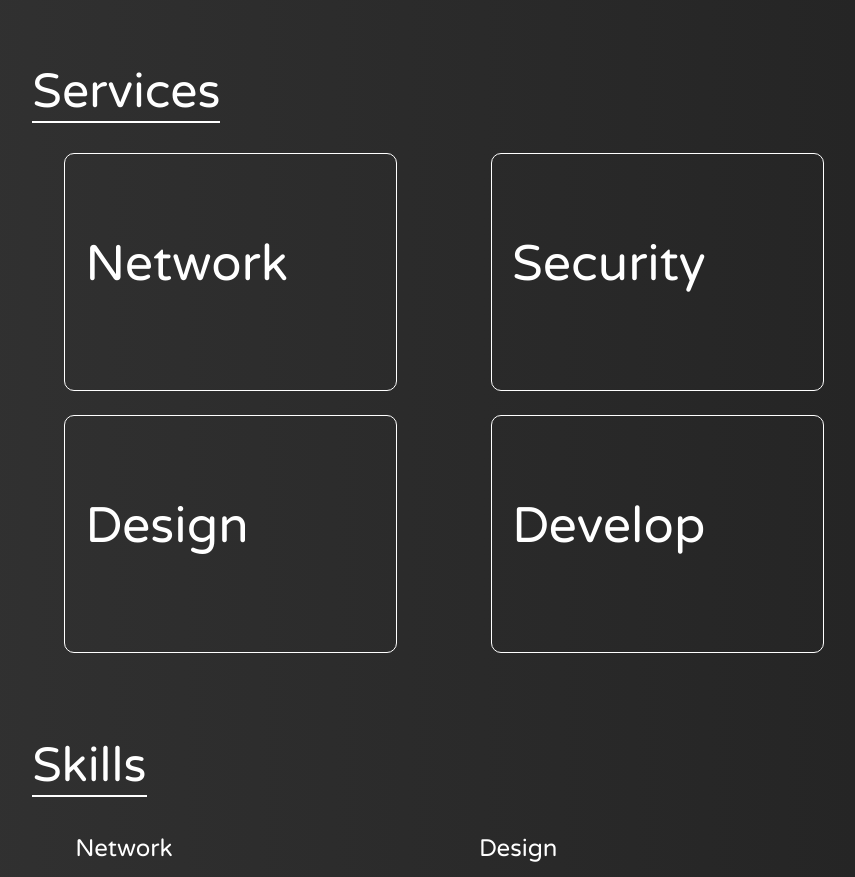
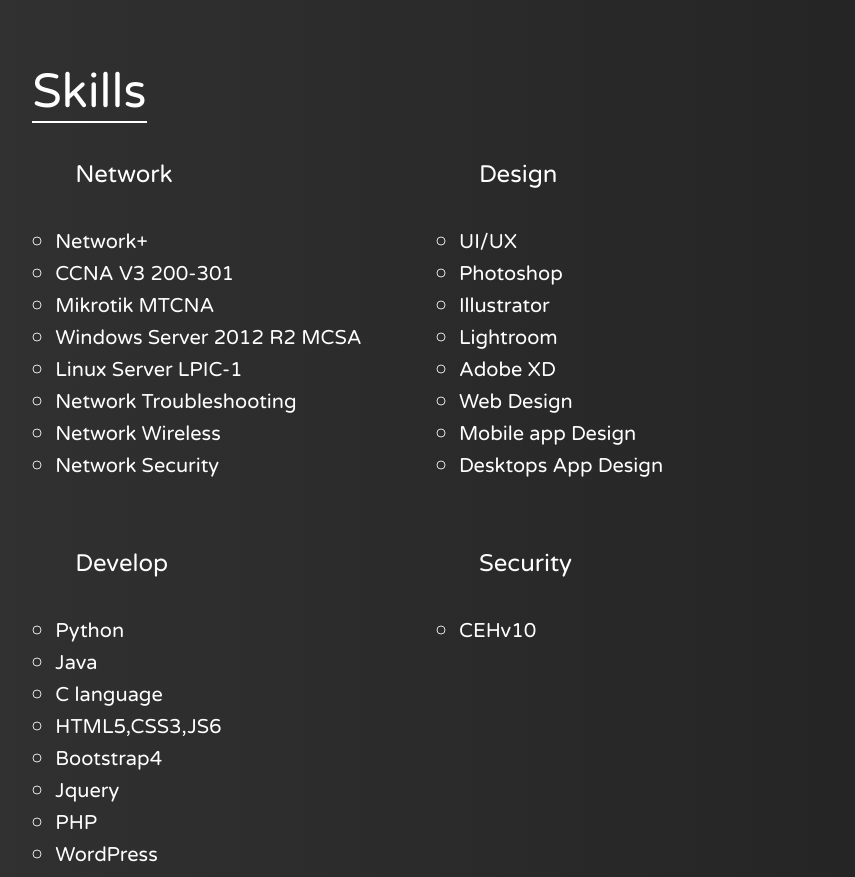
Before and after one commit to FOZAEL/fozael.github.io, a plain HTML site: page index.html in a window 1280 px wide. Shown: the part 4086-4963 px from the top of the page, without its empty margins (196-1051 px from the left). Drawn offline with Linux system fonts and the light colour scheme.

Commit message:
Update index.html

```diff
--- a/index.html
+++ b/index.html
@@ -262,40 +262,6 @@
 		</section>
 
 
-		<section class="extra-section spad pb-0">
-			<div class="container-fluid">
-				<div class="row">
-					<div class="col-xl-8 offset-xl-2">
-						<div class="section-title">
-							<h2>Services</h2>
-						</div>
-						<div class="row">
-							<div class="col-lg-6 col-md-6 mb-4">
-								<div class="news__item2 news__item">
-									<p class="ni_dark2" style="font-size: 50px;">Network</p>
-								</div>
-							</div>
-							<div class="col-lg-6 col-md-6 mb-4">
-								<div class="news__item1 news__item">
-									<p class="ni_dark2" style="font-size: 50px;">Security</p>
-								</div>
-							</div>
-							<div class="mt-5 mb-5"> </div>
-							<div class="col-lg-6 col-md-6 mb-4">
-								<div class="news__item3 news__item">
-									<p class="ni_dark2" style="font-size: 50px;">Design</p>
-								</div>
-							</div>
-							<div class="col-lg-6 col-md-6 mb-4">
-								<div class="news__item4 news__item">
-									<p class="ni_dark2" style="font-size: 50px;">Develop</p>
-								</div>
-							</div>
-						</div>
-					</div>
-				</div>
-			</div>
-		</section>
 		<div class="content-wrap">
 		</div>
 
```
